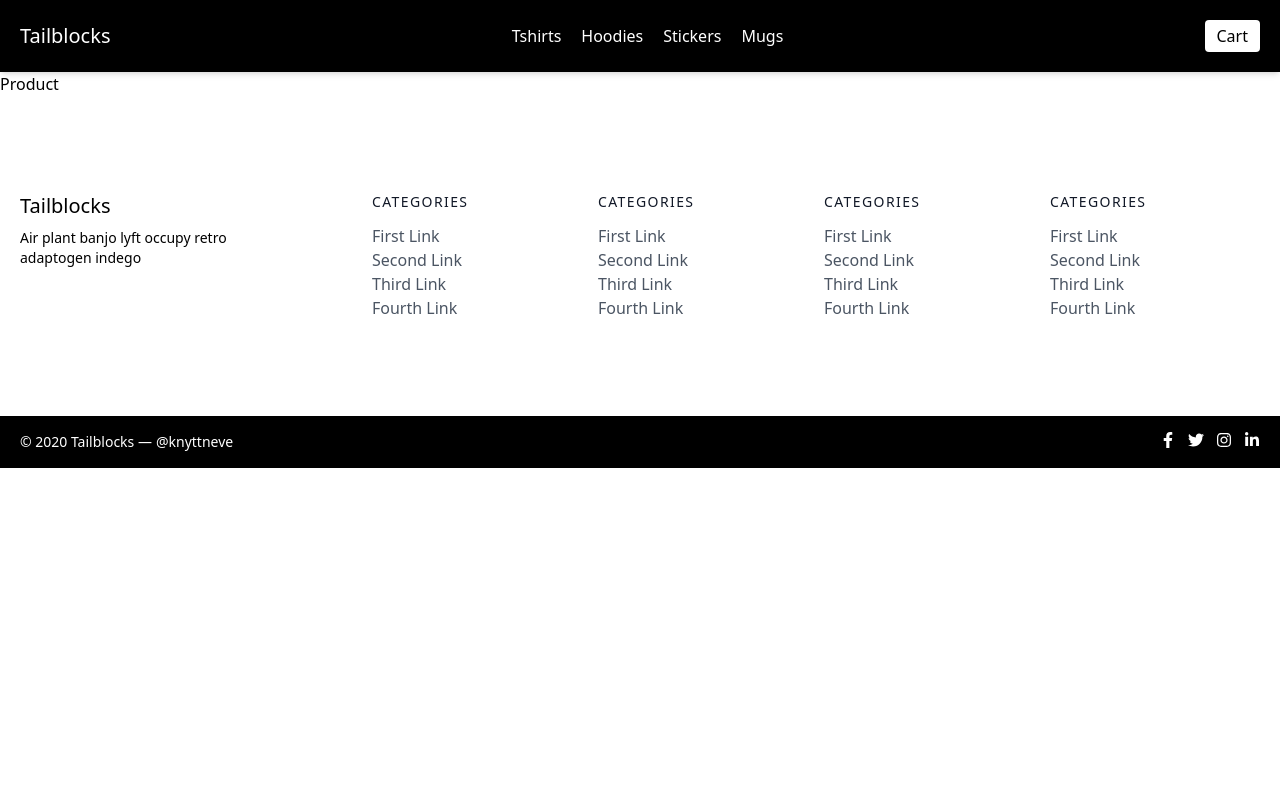
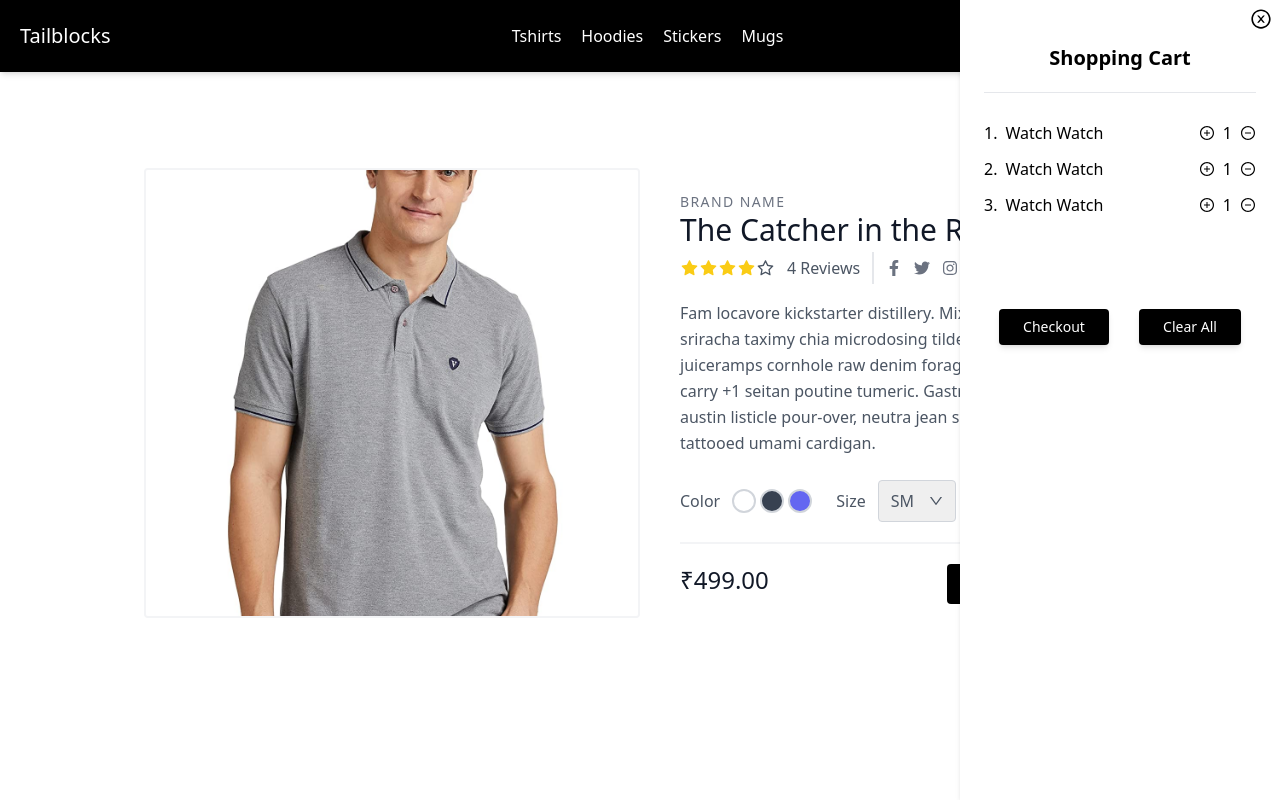
Before and after one commit to GaurangGhadiya/next-ecommerce, a Next.js app: page /product/1 in a window 1280 px wide. Both pictures are taken after a click on the button "Cart". Shown: the top 800 px of the page. Built offline with nearby package versions, Linux system fonts and the light colour scheme.

Commit message:
add product details page

```diff
--- a/components/navbar.js
+++ b/components/navbar.js
@@ -1,15 +1,20 @@
 import Link from 'next/link'
-import React from 'react'
+import React, { useState } from 'react'
+import { AiOutlineCloseCircle ,AiOutlinePlusCircle, AiOutlineMinusCircle} from 'react-icons/ai';
+
 
 const Navbar = () => {
+  const [isCartOpen, setIsCartOpen] = useState(false)
+
+  const handleCartOpen = () =>{
+    setIsCartOpen(!isCartOpen)
+  }
   return (
     <>
     <header className="text-white bg-black body-font shadow-md">
   <div className="container mx-auto flex flex-wrap p-5 flex-col md:flex-row items-center">
     <Link href={"/"} className="flex title-font font-medium items-center text-gray-900 mb-4 md:mb-0">
-      {/* <svg xmlns="http://www.w3.org/2000/svg" fill="none" stroke="currentColor" strokeLinecap="round" strokeLinejoin="round" strokeWidth="2" className="w-10 h-10 text-white p-2 bg-indigo-500 rounded-full" viewBox="0 0 24 24">
-        <path d="M12 2L2 7l10 5 10-5-10-5zM2 17l10 5 10-5M2 12l10 5 10-5"></path>
-      </svg> */}
+
       <span className="text-white text-xl">Tailblocks</span>
     </Link>
     <nav className="md:ml-auto md:mr-auto flex flex-wrap items-center text-base justify-center">
@@ -18,13 +23,27 @@ const Navbar = () => {
       <Link href={"/stickers"} className="mr-5 hover:text-white">Stickers</Link>
       <Link href={"/mugs"} className="mr-5 hover:text-white">Mugs</Link>
     </nav>
-    <button className="inline-flex text-black items-center bg-white border-0 py-1 px-3 focus:outline-none hover:bg-white rounded text-base mt-4 md:mt-0">Cart
-      {/* <svg fill="none" stroke="currentColor" strokeLinecap="round" strokeLinejoin="round" strokeWidth="2" className="w-4 h-4 ml-1" viewBox="0 0 24 24">
-        <path d="M5 12h14M12 5l7 7-7 7"></path>
-      </svg> */}
+    <button onClick={handleCartOpen} className="inline-flex text-black items-center bg-white border-0 py-1 px-3 focus:outline-none hover:bg-white rounded text-base mt-4 md:mt-0">Cart
+
     </button>
   </div>
 </header>
+{isCartOpen &&<div className='bg-white w-80 shadow-md h-full p-6 absolute top-0 right-0 z-50'>
+      <div onClick={handleCartOpen} className='absolute top-2 right-2 cursor-pointer'><AiOutlineCloseCircle size={22} /></div>
+      <h1 className='my-5 text-center text-xl font-bold'>Shopping Cart</h1>
+      <hr />
+      <div className='my-7'>
+          <ul className='list-decimal'>
+            <li className='my-3 flex items-center justify-between'><div className='flex'><div>1.</div><div className='mx-2'>Watch Watch </div></div><div className='flex items-center justify-between'><AiOutlinePlusCircle className='cursor-pointer'/><span className='mx-2'>1</span><AiOutlineMinusCircle className='cursor-pointer'/></div></li>
+            <li className='my-3 flex items-center justify-between'><div className='flex'><div>2.</div><div className='mx-2'>Watch Watch </div></div><div className='flex items-center justify-between'><AiOutlinePlusCircle className='cursor-pointer'/><span className='mx-2'>1</span><AiOutlineMinusCircle className='cursor-pointer'/></div></li>
+            <li className='my-3 flex items-center justify-between'><div className='flex'><div>3.</div><div className='mx-2'>Watch Watch </div></div><div className='flex items-center justify-between'><AiOutlinePlusCircle className='cursor-pointer'/><span className='mx-2'>1</span><AiOutlineMinusCircle className='cursor-pointer'/></div></li>
+          </ul>
+      </div>
+      <div className='flex'>
+      <button className="flex mx-auto mt-16 text-white bg-black border-0 py-2 px-6 focus:outline-none hover:bg-black rounded text-lg shadow-md text-sm">Checkout</button>
+      <button className="flex mx-auto mt-16 text-white bg-black border-0 py-2 px-6 focus:outline-none hover:bg-black rounded text-lg shadow-md text-sm">Clear All</button>
+      </div>
+</div>}
     </>
   )
 }
--- a/pages/product/[slug].js
+++ b/pages/product/[slug].js
@@ -1,8 +1,92 @@
+import Head from 'next/head'
+import Image from 'next/image'
+import Link from 'next/link'
 import React from 'react'
+import { FaFacebookF, FaInstagram, FaLinkedinIn, FaTwitter } from 'react-icons/fa'
+import {AiFillHeart, AiOutlineDown ,AiFillStar,AiOutlineStar} from 'react-icons/ai'
 
 const Product = () => {
   return (
-    <div>Product</div>
+    <>
+    <Head>
+        <title>Create Next App</title>
+        <meta name="description" content="Generated by create next app" />
+        <meta name="viewport" content="width=device-width, initial-scale=1" />
+        <link rel="icon" href="/favicon.ico" />
+      </Head>
+    <section className="text-gray-600 body-font overflow-hidden">
+  <div className="container px-5 py-24 mx-auto">
+    <div className="lg:w-4/5 mx-auto flex flex-wrap">
+
+              <img alt="ecommerce" className="lg:w-1/2 w-full  h-[450px] object-cover object-center rounded border-solid border-2 border-gray-100" src="/tshirt.jpg" />
+
+
+      <div className="lg:w-1/2 w-full lg:pl-10 lg:py-6 mt-6 lg:mt-0">
+        <h2 className="text-sm title-font text-gray-500 tracking-widest">BRAND NAME</h2>
+        <h1 className="text-gray-900 text-3xl title-font font-medium mb-1">The Catcher in the Rye</h1>
+        <div className="flex mb-4">
+          <span className="flex items-center">
+            <AiFillStar size={19} className="text-yellow-400"/>
+            <AiFillStar size={19} className="text-yellow-400"/>
+            <AiFillStar size={19} className="text-yellow-400"/>
+            <AiFillStar size={19} className="text-yellow-400"/>
+           <AiOutlineStar size={19}/>
+            <span className="text-gray-600 ml-3">4 Reviews</span>
+          </span>
+          <span className="flex ml-3 pl-3 py-2 border-l-2 border-gray-200 space-x-2s">
+          <Link href={"/"} name="linkedin" className="text-gray-500">
+
+          <FaFacebookF aria-label='facebook'/>
+        </Link>
+        <Link href={"/"} className="ml-3 text-gray-500">
+            <FaTwitter aria-label='twitter'/>
+
+        </Link>
+        <Link href={"/"} className="ml-3 text-gray-500">
+            <FaInstagram  aria-label='instagram'/>
+
+        </Link>
+        <Link href={"/"} className="ml-3 text-gray-500">
+            <FaLinkedinIn aria-label='linkedin'/>
+
+        </Link>
+          </span>
+        </div>
+        <p className="leading-relaxed">Fam locavore kickstarter distillery. Mixtape chillwave tumeric sriracha taximy chia microdosing tilde DIY. XOXO fam indxgo juiceramps cornhole raw denim forage brooklyn. Everyday carry +1 seitan poutine tumeric. Gastropub blue bottle austin listicle pour-over, neutra jean shorts keytar banjo tattooed umami cardigan.</p>
+        <div className="flex mt-6 items-center pb-5 border-b-2 border-gray-100 mb-5">
+          <div className="flex">
+            <span className="mr-3">Color</span>
+            <button className="border-2 border-gray-300 rounded-full w-6 h-6 focus:outline-none text-transparent" area-label='color-1'>1</button>
+            <button className="border-2 border-gray-300 ml-1 bg-gray-700 rounded-full w-6 h-6 focus:outline-none text-transparent" area-label='color-2'>2</button>
+            <button className="border-2 border-gray-300 ml-1 bg-indigo-500 rounded-full w-6 h-6 focus:outline-none text-transparent" area-label='color-3'>3</button>
+          </div>
+          <div className="flex ml-6 items-center">
+            <span className="mr-3">Size</span>
+            <div className="relative">
+              <select className="rounded border appearance-none border-gray-300 py-2 focus:outline-none focus:ring-2 focus:ring-indigo-200 focus:border-indigo-500 text-base pl-3 pr-10">
+                <option>SM</option>
+                <option>M</option>
+                <option>L</option>
+                <option>XL</option>
+              </select>
+              <span className="absolute right-0 top-0 h-full w-10 text-center text-gray-600 pointer-events-none flex items-center justify-center">
+                <AiOutlineDown />
+              </span>
+            </div>
+          </div>
+        </div>
+        <div className="flex">
+          <span className="title-font font-medium text-2xl text-gray-900">₹499.00</span>
+          <button className="flex ml-auto text-white bg-black border-0 py-2 px-6 focus:outline-none hover:bg-black rounded">Add to Cart</button>
+          <button className="rounded-full w-10 h-10 bg-gray-200 p-0 border-0 inline-flex items-center justify-center text-gray-500 ml-4">
+            <AiFillHeart size={20} /> <span className='text-transparent'>1</span>
+          </button>
+        </div>
+      </div>
+    </div>
+  </div>
+</section>
+    </>
   )
 }
 
```
